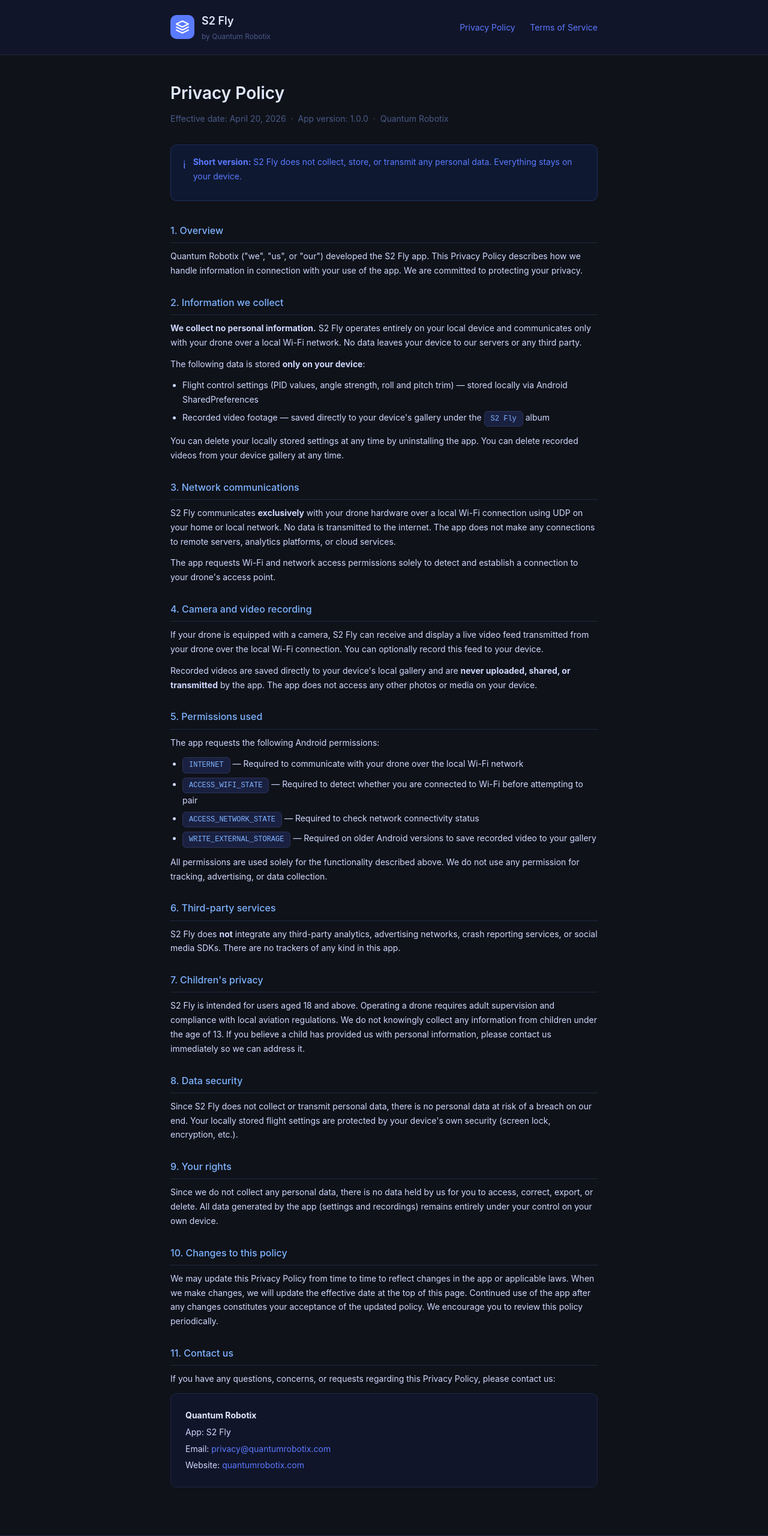
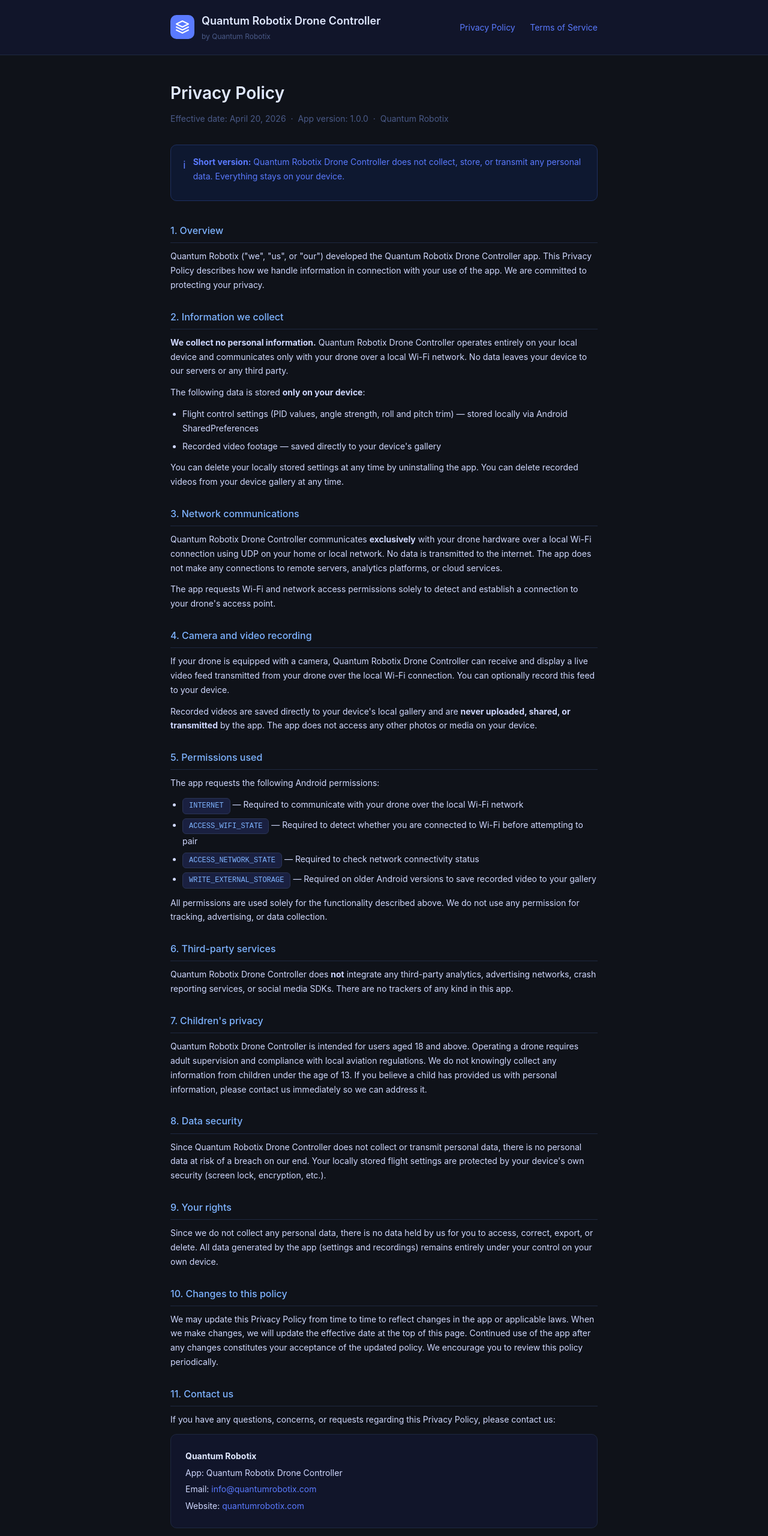
Before and after one commit to Shanmuk-ha/Quantum-Robotix-Drone-Controller--Privacy, a plain HTML site: page index.html in a window 1280 px wide. Shown: the top 2560 px of the page at 60% size. Drawn offline with Linux system fonts and the light colour scheme.

Commit message:
Update app name from S2 Fly to Quantum Robotix Drone Controller

```diff
--- a/index.html
+++ b/index.html
@@ -3,7 +3,7 @@
 <head>
   <meta charset="UTF-8" />
   <meta name="viewport" content="width=device-width, initial-scale=1.0"/>
-  <title>Privacy Policy — S2 Fly</title>
+  <title>Privacy Policy — Quantum Robotix Drone Controller</title>
   <style>
     * { margin: 0; padding: 0; box-sizing: border-box; }
     body {
@@ -136,7 +136,7 @@
         </svg>
       </div>
       <div>
-        <div class="brand-name">S2 Fly</div>
+        <div class="brand-name">Quantum Robotix Drone Controller</div>
         <div class="brand-sub">by Quantum Robotix</div>
       </div>
     </div>
@@ -158,21 +158,21 @@
   <div class="notice">
     <div class="notice-icon">ℹ</div>
     <p>
-      <strong>Short version:</strong> S2 Fly does not collect, store, or transmit
+      <strong>Short version:</strong> Quantum Robotix Drone Controller does not collect, store, or transmit
       any personal data. Everything stays on your device.
     </p>
   </div>
 
   <h2>1. Overview</h2>
   <p>
-    Quantum Robotix ("we", "us", or "our") developed the S2 Fly app. This Privacy
+    Quantum Robotix ("we", "us", or "our") developed the Quantum Robotix Drone Controller app. This Privacy
     Policy describes how we handle information in connection with your use of the app.
     We are committed to protecting your privacy.
   </p>
 
   <h2>2. Information we collect</h2>
   <p>
-    <strong>We collect no personal information.</strong> S2 Fly operates entirely
+    <strong>We collect no personal information.</strong> Quantum Robotix Drone Controller operates entirely
     on your local device and communicates only with your drone over a local
     Wi-Fi network. No data leaves your device to our servers or any third party.
   </p>
@@ -180,8 +180,7 @@
   <ul>
     <li>Flight control settings (PID values, angle strength, roll and pitch trim)
         — stored locally via Android SharedPreferences</li>
-    <li>Recorded video footage — saved directly to your device's gallery under
-        the <span class="badge">S2 Fly</span> album</li>
+    <li>Recorded video footage — saved directly to your device's gallery </li>
   </ul>
   <p>
     You can delete your locally stored settings at any time by uninstalling
@@ -190,7 +189,7 @@
 
   <h2>3. Network communications</h2>
   <p>
-    S2 Fly communicates <strong>exclusively</strong> with your drone hardware
+    Quantum Robotix Drone Controller communicates <strong>exclusively</strong> with your drone hardware
     over a local Wi-Fi connection using UDP on your home or local network.
     No data is transmitted to the internet. The app does not make any
     connections to remote servers, analytics platforms, or cloud services.
@@ -202,7 +201,7 @@
 
   <h2>4. Camera and video recording</h2>
   <p>
-    If your drone is equipped with a camera, S2 Fly can receive and display
+    If your drone is equipped with a camera, Quantum Robotix Drone Controller can receive and display
     a live video feed transmitted from your drone over the local Wi-Fi connection.
     You can optionally record this feed to your device.
   </p>
@@ -231,14 +230,14 @@
 
   <h2>6. Third-party services</h2>
   <p>
-    S2 Fly does <strong>not</strong> integrate any third-party analytics,
+    Quantum Robotix Drone Controller does <strong>not</strong> integrate any third-party analytics,
     advertising networks, crash reporting services, or social media SDKs.
     There are no trackers of any kind in this app.
   </p>
 
   <h2>7. Children's privacy</h2>
   <p>
-    S2 Fly is intended for users aged 18 and above. Operating a drone requires
+    Quantum Robotix Drone Controller is intended for users aged 18 and above. Operating a drone requires
     adult supervision and compliance with local aviation regulations.
     We do not knowingly collect any information from children under the age of 13.
     If you believe a child has provided us with personal information, please
@@ -247,7 +246,7 @@
 
   <h2>8. Data security</h2>
   <p>
-    Since S2 Fly does not collect or transmit personal data, there is no
+    Since Quantum Robotix Drone Controller does not collect or transmit personal data, there is no
     personal data at risk of a breach on our end. Your locally stored
     flight settings are protected by your device's own security (screen lock,
     encryption, etc.).
@@ -277,8 +276,8 @@
   </p>
   <div class="contact-box">
     <p><strong style="color:#e0e8ff;">Quantum Robotix</strong></p>
-    <p>App: S2 Fly</p>
-    <p>Email: <a href="mailto:privacy@quantumrobotix.com">privacy@quantumrobotix.com</a></p>
+    <p>App: Quantum Robotix Drone Controller</p>
+    <p>Email: <a href="mailto:privacy@quantumrobotix.com">info@quantumrobotix.com</a></p>
     <p>Website: <a href="https://quantumrobotix.com" target="_blank">quantumrobotix.com</a></p>
   </div>
 </div>
```
